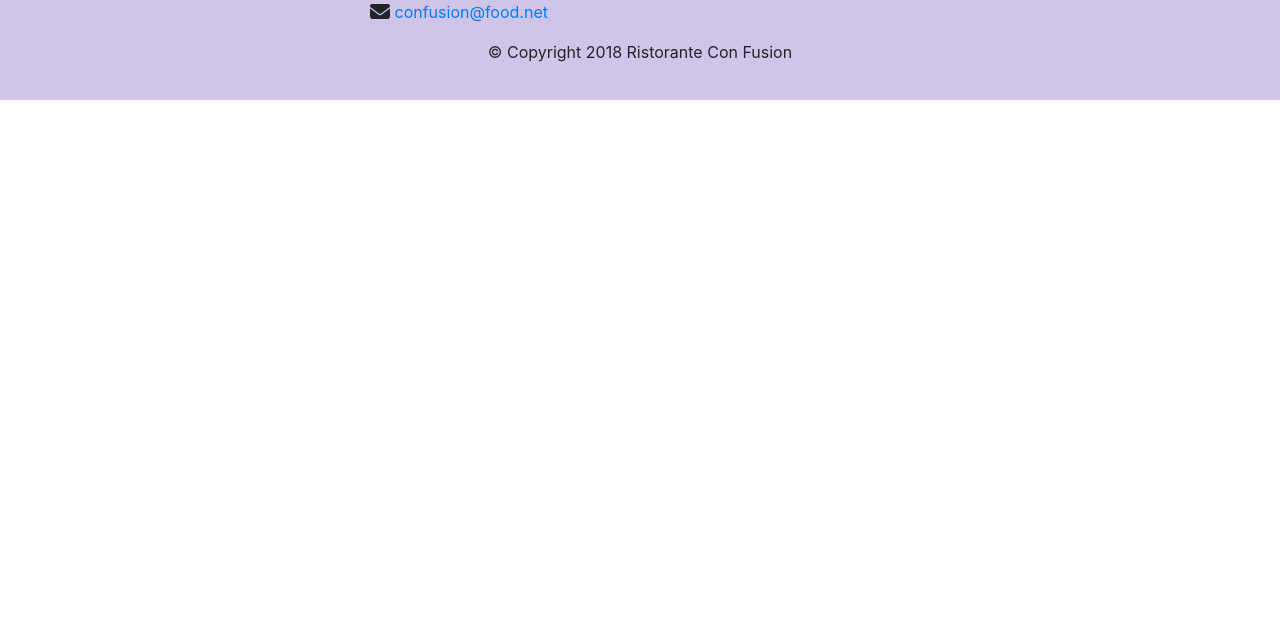
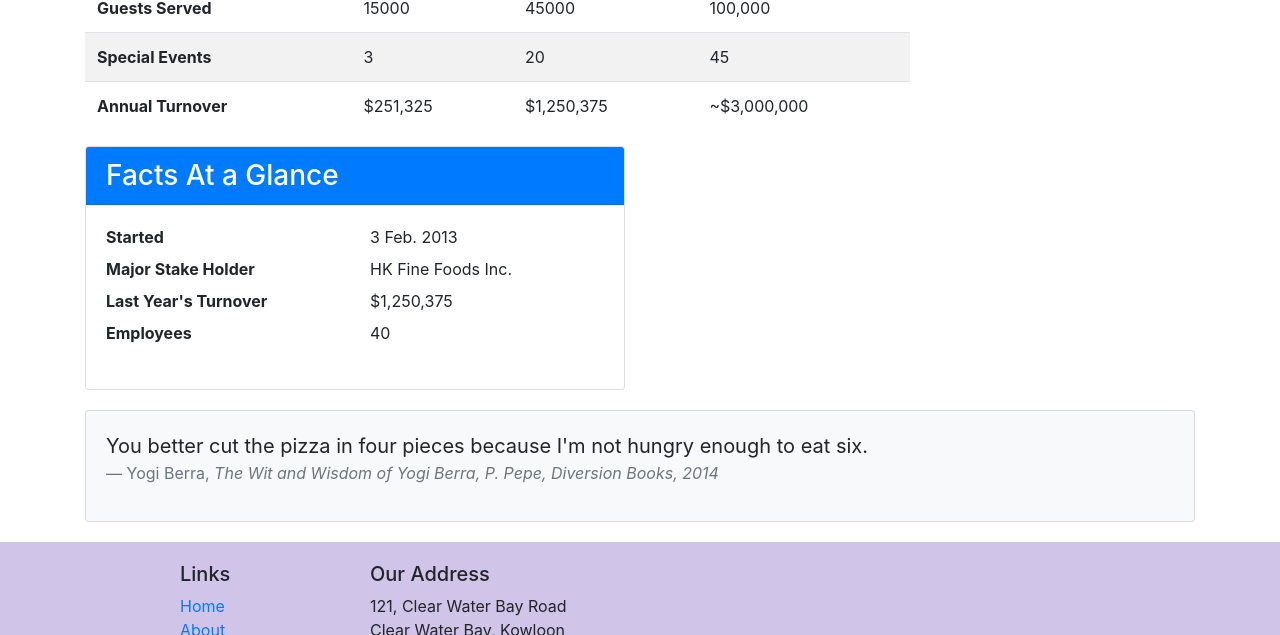
Before and after one commit to gpsuhas20/Bootstrap-Coursera, a website: page aboutus.html in a window 1280 px wide. Shown: the part 1852-2487 px from the top of the page. Before the commit the page ends 1952 px from the top, so only its background shows below. Drawn offline with nearby package versions, Linux system fonts and the light colour scheme.

Commit message:
tables and cards

```diff
--- a/aboutus.html
+++ b/aboutus.html
@@ -91,6 +91,81 @@
             </div>
        </div>
 
+       <div class="row row-content">
+           <div class="col-12 col-sm-9">
+               <h1>Facts &amp figures</h1>
+
+           <div class="table-responsive">
+            <table class="table table-striped table-hover">
+                <thead class="thead-dark">
+                    <tr>
+                        <th>&nbsp;</th>
+                        <th>2013</th>
+                        <th>2014</th>
+                        <th>2015</th>
+                    </tr>
+                </thead>
+                <tbody>
+                    <tr>
+                        <th>Employees</th>
+                        <td>15</td>
+                        <td>30</td>
+                        <td>40</td>
+                    </tr>
+                    <tr>
+                        <th>Guests Served</th>
+                        <td>15000</td>
+                        <td>45000</td>
+                        <td>100,000</td>
+                    </tr>
+                    <tr>
+                        <th>Special Events</th>
+                        <td>3</td>
+                        <td>20</td>
+                        <td>45</td>
+                    </tr>
+                    <tr>
+                        <th>Annual Turnover</th>
+                        <td>$251,325</td>
+                        <td>$1,250,375</td>
+                        <td>~$3,000,000</td>
+                    </tr>
+                </tbody>
+            </table>
+        </div>
+    </div>
+    <div class="col-12 col-sm-6">
+        <div class="card">
+            <h3 class="card-header bg-primary text-white">Facts At a Glance</h3>
+            <div class="card-body">
+                <dl class="row">
+                    <dt class="col-6">Started</dt>
+                    <dd class="col-6">3 Feb. 2013</dd>
+                    <dt class="col-6">Major Stake Holder</dt>
+                    <dd class="col-6">HK Fine Foods Inc.</dd>
+                    <dt class="col-6">Last Year's Turnover</dt>
+                    <dd class="col-6">$1,250,375</dd>
+                    <dt class="col-6">Employees</dt>
+                    <dd class="col-6">40</dd>
+                </dl>
+            </div>
+        </div>
+    </div>
+
+       </div>
+       <div class="row row-header">
+        <div class="card card-body bg-light">
+            <blockquote class="blockquote">
+                <p class="mb-0">You better cut the pizza in four pieces because
+                    I'm not hungry enough to eat six.</p>
+                <footer class="blockquote-footer">Yogi Berra,
+                    <cite title="Source Title">The Wit and Wisdom of Yogi Berra,
+                    P. Pepe, Diversion Books, 2014</cite>
+                </footer>
+            </blockquote>
+        </div>
+    </div>
+</div>
     </div>
 
     <footer class="footer">
```
